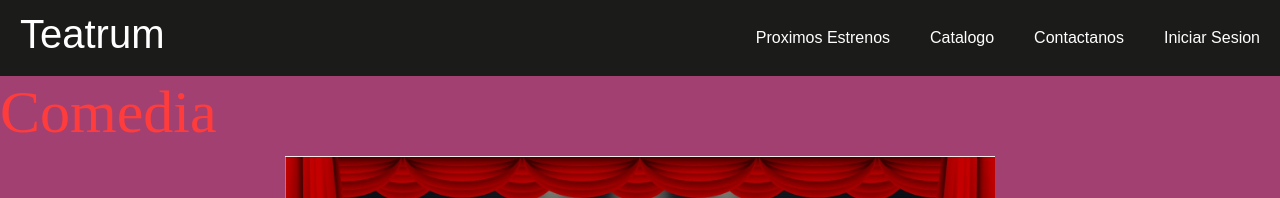
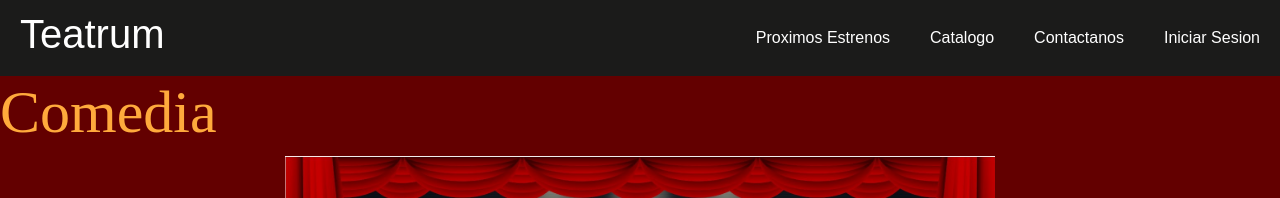
Before and after one commit to nikyuher/TeatrumVue, a Vue app: page /genero/Comedia in a window 1280 px wide. Shown: the top 198 px of the page. Built offline with nearby package versions, Linux system fonts and the light colour scheme; no server answers; a web font is replaced by a local one.

Commit message:
Agregar un select con los generos

```diff
--- a/src/components/Administrador/ObraAdmin/AddObra.vue
+++ b/src/components/Administrador/ObraAdmin/AddObra.vue
@@ -16,6 +16,8 @@ const descri = ref('');
 const precio = ref(0);
 const responseMessage = ref('');
 const imageDataUrl = ref<string | null>(null);
+
+const generos =  ['comedia','terror','drama','musical','tragedia']
 
 const obra = async () => {
     try {
@@ -117,7 +119,7 @@ const limitInput = () => {
                     style="max-width: 100%; height: 200px; margin-bottom: 10px;">
             </div>
             <label for="genero">Género</label>
-            <input type="text" id="genero" v-model="genero" required>
+            <v-select v-model="genero" :items="generos" density="compact" label="generos" required></v-select>
             <label for="titulo">Título</label>
             <input type="text" id="titulo" v-model="titulo" required>
             <label>Descripción</label>
--- a/src/components/Administrador/ObraAdmin/PutInfoObra.vue
+++ b/src/components/Administrador/ObraAdmin/PutInfoObra.vue
@@ -7,6 +7,8 @@ const titulo = ref('');
 const descripcion = ref('');
 const precioEntrada = ref(0);
 const responseMessage = ref('');
+
+const generos =  ['comedia','terror','drama','musical','tragedia']
 
 const updateObra = async () => {
     try {
@@ -69,7 +71,7 @@ const limitInput = () => {
             </div>
             <div class="form-group">
                 <label for="genero">Género</label>
-                <input type="text" id="genero" v-model="genero" required>
+                <v-select v-model="genero" :items="generos" density="compact" label="generos" required></v-select>
             </div>
             <div class="form-group">
                 <label for="titulo">Título</label>
--- a/src/components/ListaGenero.vue
+++ b/src/components/ListaGenero.vue
@@ -99,7 +99,7 @@ const getImagenUrl = (imagenBytes: string) => {
       <template v-slot:default="{ items }">
           <div class="d-flex flex-wrap align-center justify-center pa-4 ">
             <v-col class="targeta2" v-for="obra in items" :key="obra.raw.obraId" cols="9" sm="3 " xl="4">
-              <v-sheet>
+              <v-sheet style="background-color: rgb(209, 209, 209);">
                 <router-link :to="{ name: 'comprar', params: { idObra: obra.raw.obraId } }">
                   <img :src="getImagenUrl(obra.raw.imagen)" alt="Imagen de la obra">
                   <h3 class="text-black">{{ obra.raw.título }}</h3>
@@ -137,7 +137,7 @@ const getImagenUrl = (imagenBytes: string) => {
 .targeta {
   padding: 0 20px;
   margin: 30px 50px;
-  background-color: white;
+  background-color: rgb(209, 209, 209);
   width: 300px;
   height: 520px;
   border-radius: 5px;
@@ -146,7 +146,7 @@ const getImagenUrl = (imagenBytes: string) => {
 .targeta2 {
   padding: 0 20px;
   margin: 30px 50px;
-  background-color: white;
+  background-color: rgb(209, 209, 209);
   width: 300px;
   height: 550px;
   border-radius: 5px;
--- a/src/components/TicketReserva.vue
+++ b/src/components/TicketReserva.vue
@@ -4,7 +4,7 @@ import { useInfoButaca } from '@/store/infoButaca';
 import { useInfoAsientos } from '@/store/listaButacas';
 import { usarInfoUsuario } from '@/store/userInfo';
 import { useObraInfo } from '@/store/obraInfo';
-import { computed } from 'vue';
+import { computed, ref } from 'vue';
 
 
 const props = defineProps<{
@@ -22,7 +22,7 @@ const butacaInfo = computed(() => Butaca.butacas);
 const Asientos = useInfoAsientos();
 
 const idUsuario = Usuario.userInfo?.usuarioId
-
+const snackbar = ref(false);
 const handleCompra = async () => {
 
     try {
@@ -77,7 +77,7 @@ const handleCompra = async () => {
                 return asiento;
             });
             Asientos.setAsientos(nuevosAsientos);
-
+            snackbar.value = true;
             Butaca.setButacas(null);
         }
     } catch (error) {
@@ -106,6 +106,10 @@ const handleCompra = async () => {
             </v-btn>
         </form>
     </div>
+
+    <v-snackbar v-model="snackbar" color="success" timeout="2000">
+        Comprado correctamente
+    </v-snackbar>
 </template>
 
 <style scoped>
--- a/src/views/CatalogoView.vue
+++ b/src/views/CatalogoView.vue
@@ -58,7 +58,7 @@ const obtenerGenero = (contexto: string): string => {
 }
 
 main {
-    background-color: rgb(163, 64, 114);
+    background-color: rgb(99, 0, 0);
     color: white;
 }
 
@@ -70,7 +70,11 @@ main {
 
 .tituloGeneros h1 {
     width: 100%;
-    color: rgb(255, 60, 60);
+    color: rgb(235, 170, 49);
+}
+
+h2{
+    color: rgb(235, 170, 49);
 }
 
 .imagenGeneros {
--- a/src/views/ComprarView.vue
+++ b/src/views/ComprarView.vue
@@ -15,7 +15,7 @@ import ReservaObra from '@/components/ReservarObra.vue'
 
 <style scoped>
 main {
-    background-color: rgb(163, 64, 114);
+    background-color: rgb(99, 0, 0);
     color: white;
 }
 </style>
--- a/src/views/GenerosView.vue
+++ b/src/views/GenerosView.vue
@@ -45,7 +45,7 @@ genero.value = Array.isArray(route.params.genero) ? route.params.genero[0] : rou
     margin: auto;
 }
 main {
-    background-color: rgb(163, 64, 114);
+    background-color: rgb(99, 0, 0);
     color: white;
 }
 
@@ -56,7 +56,7 @@ main {
 
 .tituloGeneroSelec h1 {
     width: 100%;
-    color: rgb(255, 60, 60);
+    color: rgb(255, 170, 60);
 }
 
 .imgGeneroSelec {
```
